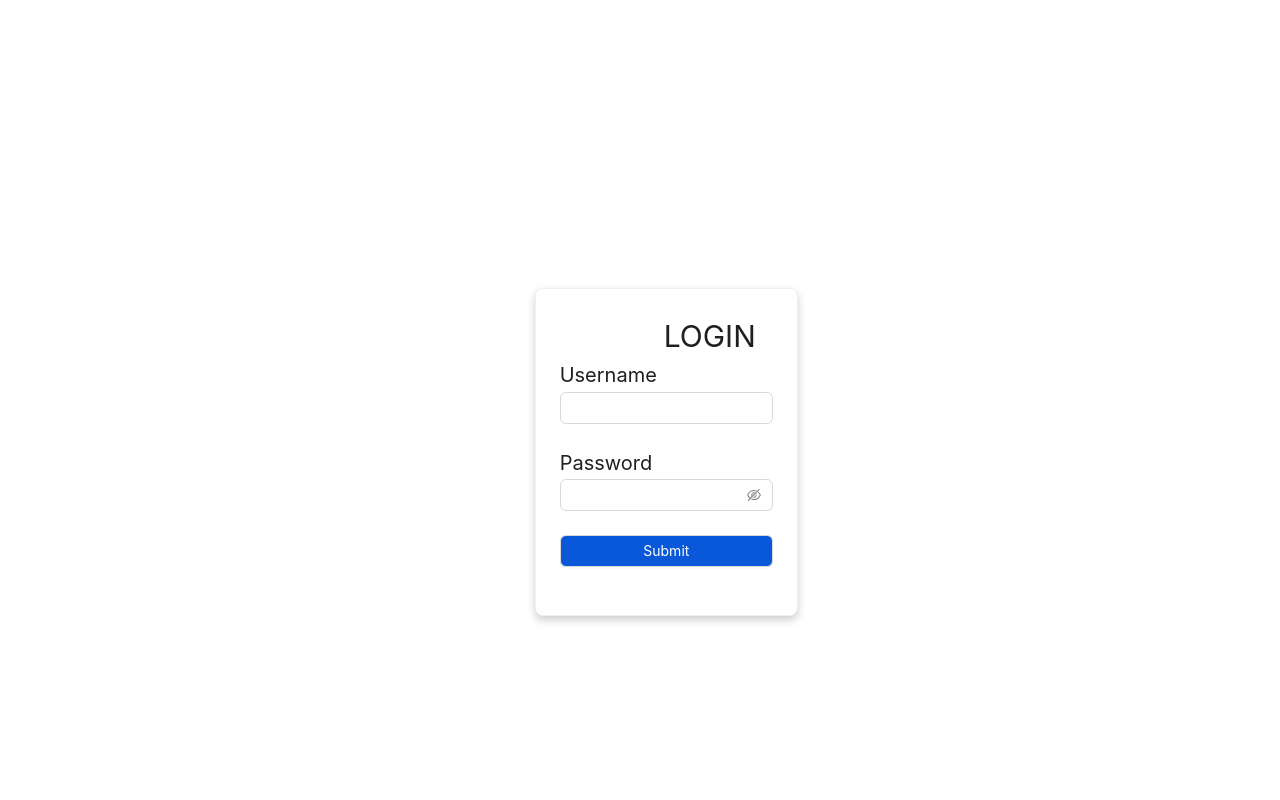
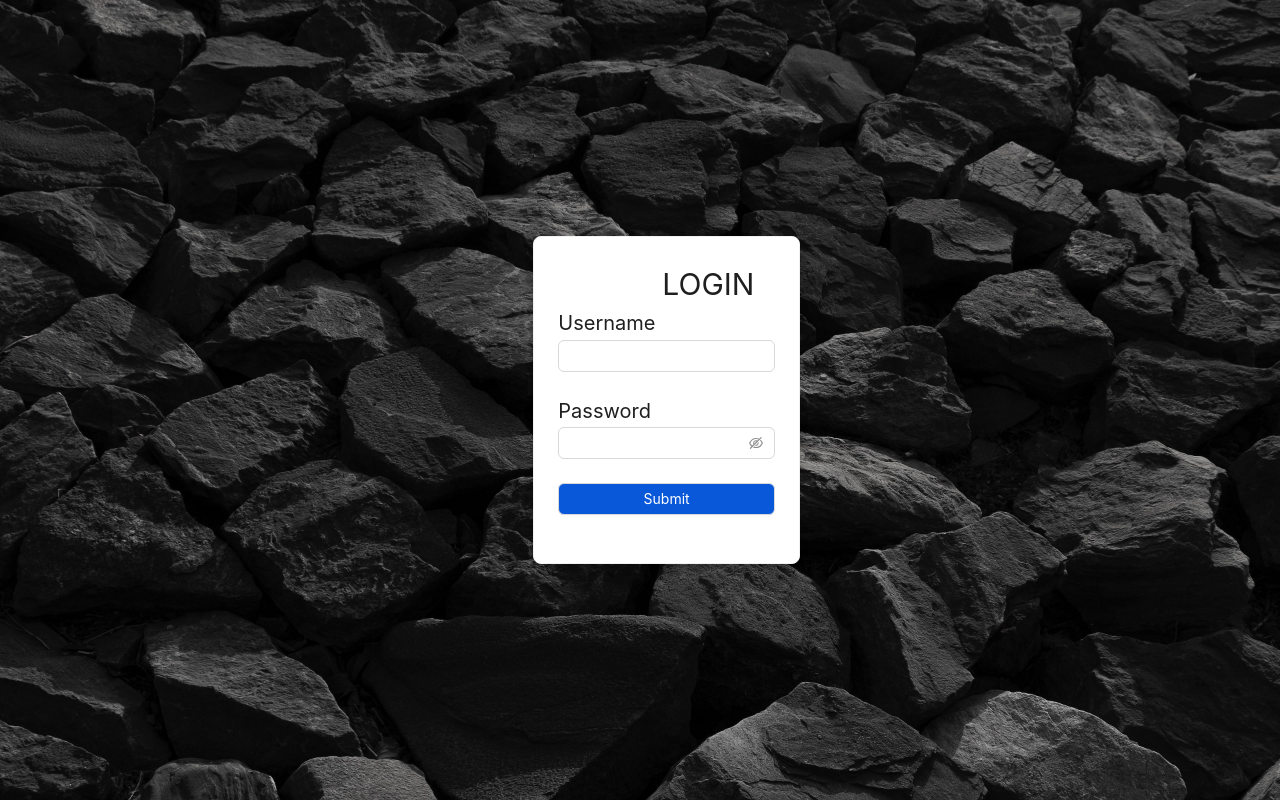
Before and after one commit to saijamiuno/EmployeeData-Nexus, a React (Create React App) app in the folder React/: page / in a window 1280 px wide. Built offline with nearby package versions, Linux system fonts and the light colour scheme.

Commit message:
Login Img chages

```diff
--- a/React/public/index.html
+++ b/React/public/index.html
@@ -26,7 +26,7 @@
     -->
     <title>React App</title>
   </head>
-  <body>
+  <body style="margin: 0">
     <noscript>You need to enable JavaScript to run this app.</noscript>
     <div id="root"></div>
     <!--
--- a/React/src/Login.js
+++ b/React/src/Login.js
@@ -1,6 +1,7 @@
 import { Col, Row, Button, Checkbox, Form, Input, Card } from "antd";
 import { useState } from "react";
-// import './Login.css';
+import "./App.css";
+import login from "./Images/login.jpg";
 
 function Login() {
   const onFinish = (values) => {
@@ -10,12 +11,25 @@ function Login() {
     console.log("Failed:", errorInfo);
   };
   return (
+    <div
+      className="body"
+      style={{
+        backgroundImage: `url(${login})`,
+        backgroundSize: "cover",
+        height: "100vh",
+        display: "flex",
+        alignItems: "center",
+        justifyContent: "center",
+      }}
+    >
       <Col span={24}>
         <Row>
           <Col span={10}></Col>
-        <Col span={5} style={{ marginTop: "35vh" }}>
-          <Card style={{ boxShadow: "  0 4px 8px 0 rgba(0, 0, 0, 0.2)" }}>
-            <span style={{ marginLeft: "13vh", fontSize: "30px" }}>LOGIN</span>
+          <Col span={5}>
+            <Card style={{ boxShadow: "0 4px 8px 0 rgba(0, 0, 8, 0.2)" }}>
+              <span style={{ marginLeft: "13vh", fontSize: "30px" }}>
+                LOGIN
+              </span>
 
               <Form
                 name="basic"
@@ -69,6 +83,7 @@ function Login() {
           </Col>
         </Row>
       </Col>
+    </div>
   );
 }
 
```
Also changed, not shown: React/src/Images/login.jpg (added). Lines whose indentation alone changed are shown as unchanged.
